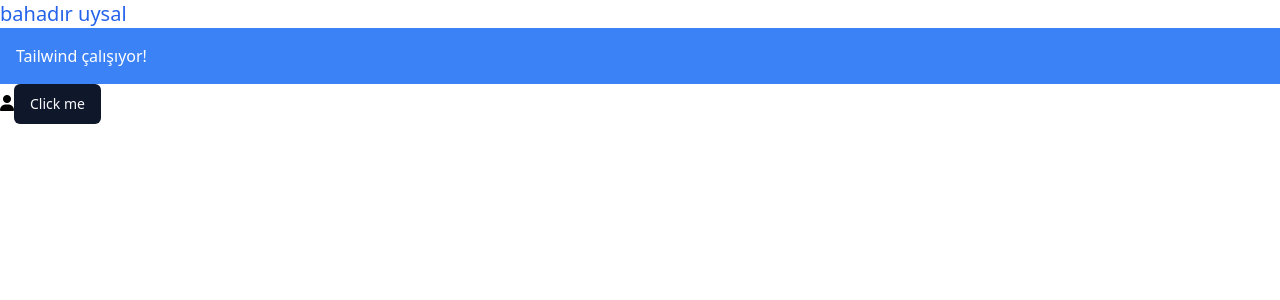
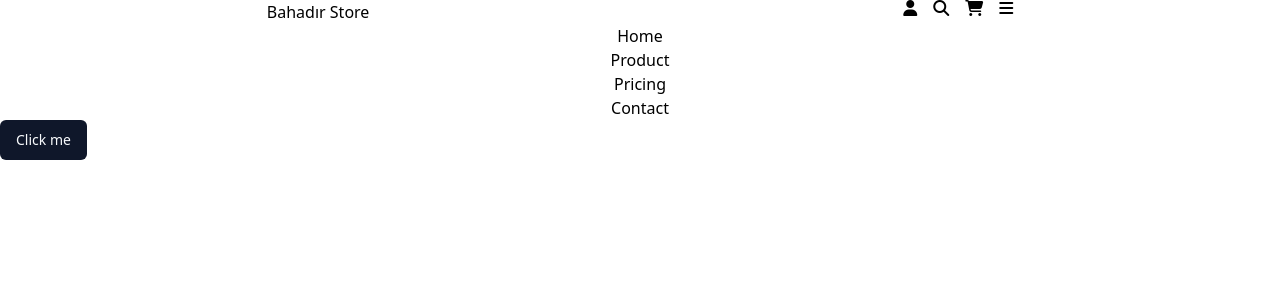
Before and after one commit to Bahadir-Uysal/e-commerce, a React (Vite) app in the folder Bahadir-Store/: page / in a window 1280 px wide. Shown: the top 300 px of the page. Built offline with nearby package versions, Linux system fonts and the light colour scheme.

Commit message:
T02: Header creation #2

```diff
--- a/Bahadir-Store/src/App.jsx
+++ b/Bahadir-Store/src/App.jsx
@@ -1,12 +1,11 @@
 import { Button } from "@/components/ui/button"
+import Header from "./layout/Header"
 function App() {
 
 
   return (
     <>
-      <h1 className="text-xl text-blue-600">bahadır uysal</h1>
-      <div className="bg-blue-500 text-white p-4">Tailwind çalışıyor!</div>
-      <i className="fa-solid fa-user"></i>
+      <Header></Header>
       <Button>Click me</Button>
     </>
   )
--- a/Bahadir-Store/src/layout/Header.jsx
+++ b/Bahadir-Store/src/layout/Header.jsx
@@ -0,0 +1,26 @@
+function Header() {
+  return (
+    <>
+      <div className="">
+        <div className="flex justify-around">
+          <h1>Bahadır Store</h1>
+          <div className="flex gap-4">
+            <i className="fa fa-user"></i>
+            <i className="fa fa-search"></i>
+            <i className="fa fa-shopping-cart"></i>
+            <i className="fa fa-bars"></i>
+          </div>
+        </div>
+
+        <div className="flex flex-col items-center">
+          <a href="">Home</a>
+          <a href="">Product</a>
+          <a href="">Pricing</a>
+          <a href="">Contact</a>
+        </div>
+      </div>
+    </>
+  );
+}
+
+export default Header;
```
Also changed, not shown: Bahadir-Store/jsconfig.json (+0 -9 lines).
